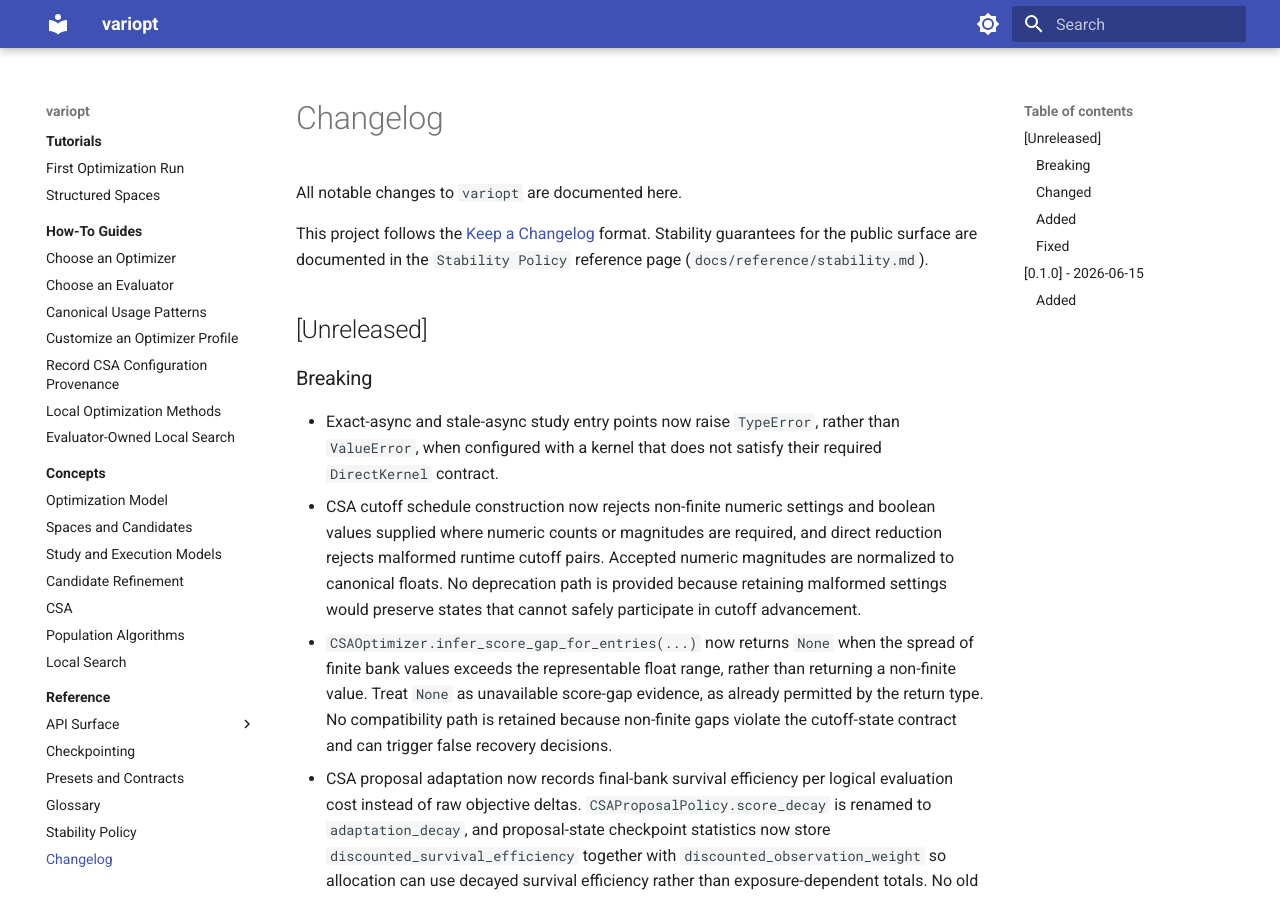
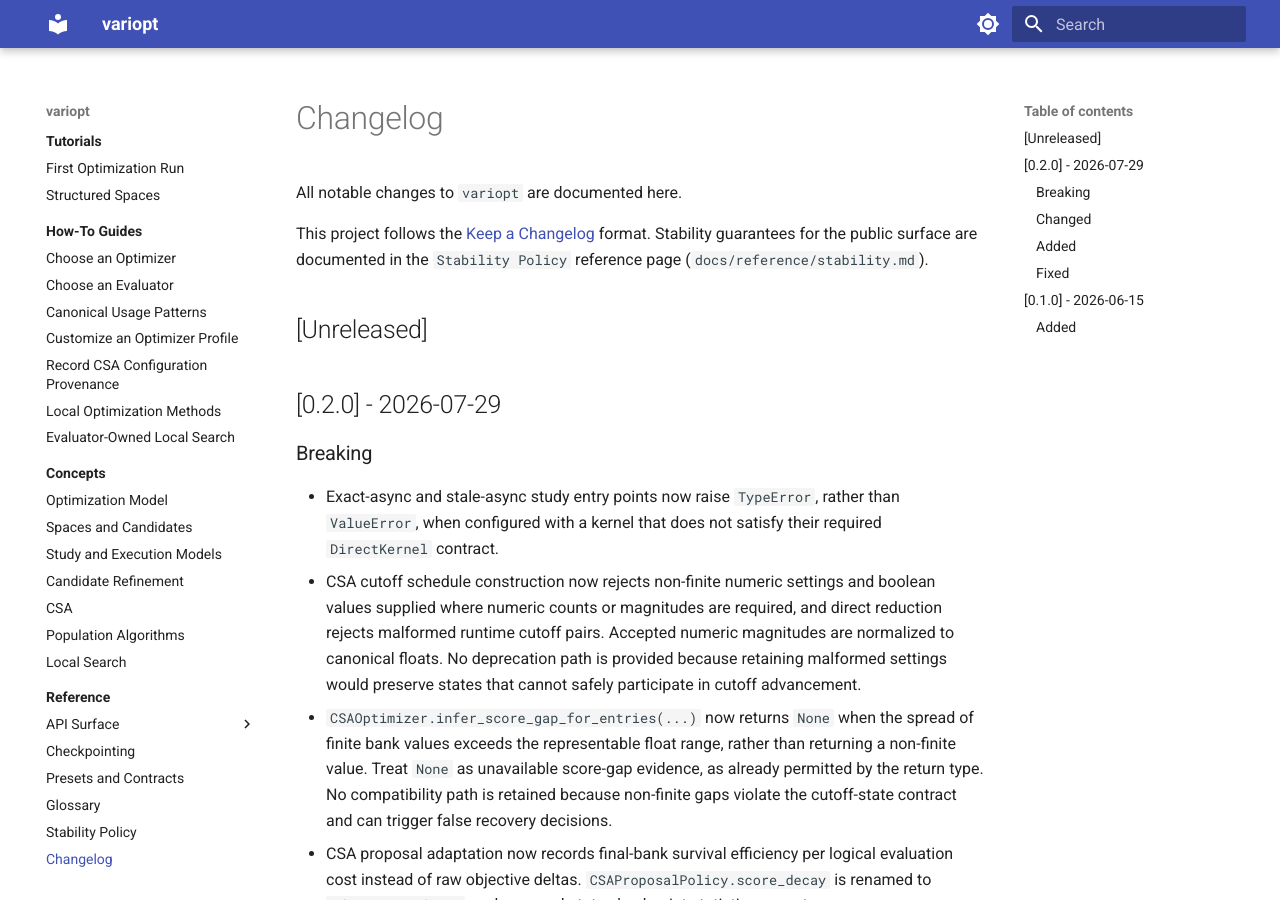
Before and after one commit to isty2e/variopt, an MkDocs documentation site: the page built from docs/changelog.md, in a window 1280 px wide and 900 px high. Built offline with MkDocs 1.6.1 and Material for MkDocs 9.7.7, drawn with Linux system fonts in a browser that asks for light colours.

Commit message:
chore(release): prepare 0.2.0

```diff
--- a/CHANGELOG.md
+++ b/CHANGELOG.md
@@ -7,6 +7,8 @@ format. Stability guarantees for the public surface are documented in the
 `Stability Policy` reference page (`docs/reference/stability.md`).
 
 ## [Unreleased]
+
+## [0.2.0] - 2026-07-29
 
 ### Breaking
 
--- a/docs/reference/index.md
+++ b/docs/reference/index.md
@@ -3,7 +3,7 @@
 Reference pages describe the supported public surface and stable import paths.
 
 This section is narrower than the full source tree. It should track the facade
-modules that `0.1.0` intends to support rather than every importable internal
+modules that `0.2.0` intends to support rather than every importable internal
 submodule.
 
 ## Current Reference Areas
--- a/pyproject.toml
+++ b/pyproject.toml
@@ -23,7 +23,7 @@ packages = ["src/variopt"]
 
 [project]
 name = "variopt"
-version = "0.1.0"
+version = "0.2.0"
 description = "Typed optimization toolkit for structured search spaces."
 readme = "README.md"
 requires-python = ">=3.10"
```
Also changed, not shown: docs/getting-started/installation.md (+3 -2 lines), 2 other files.
